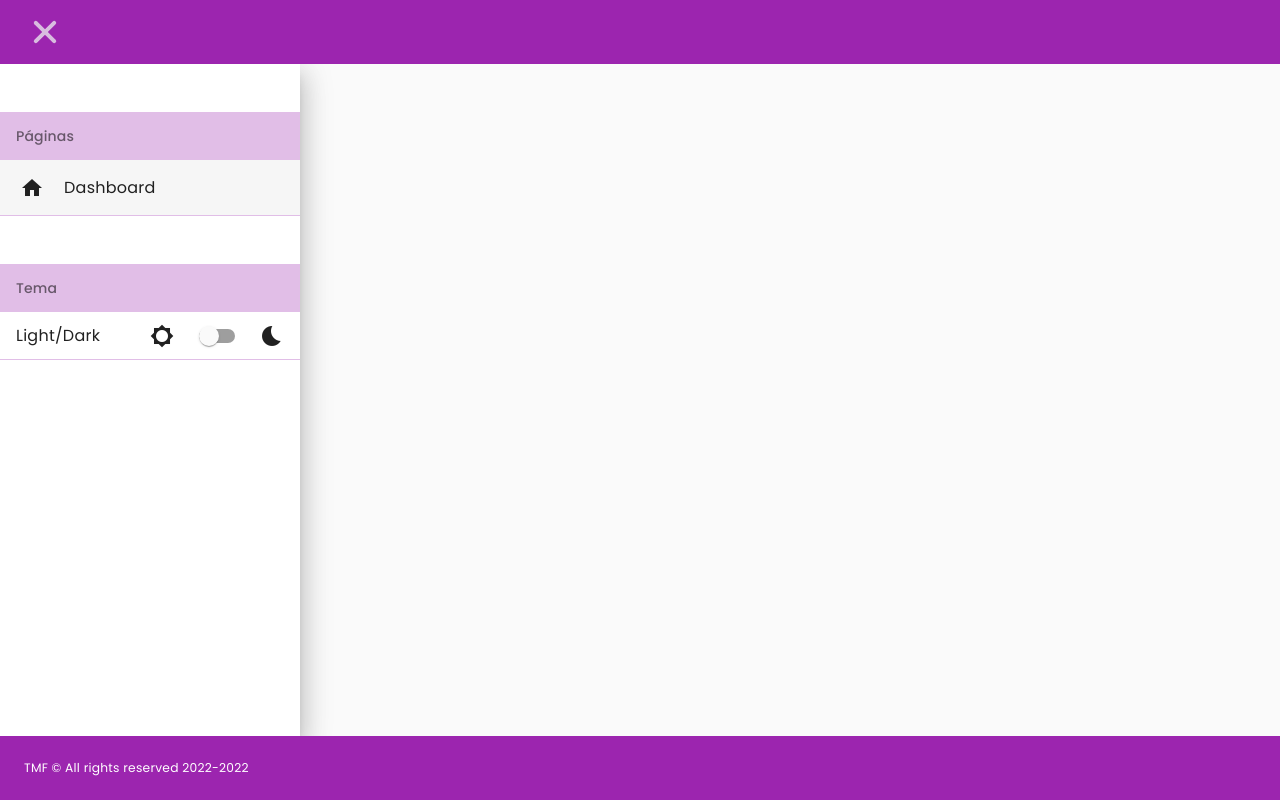
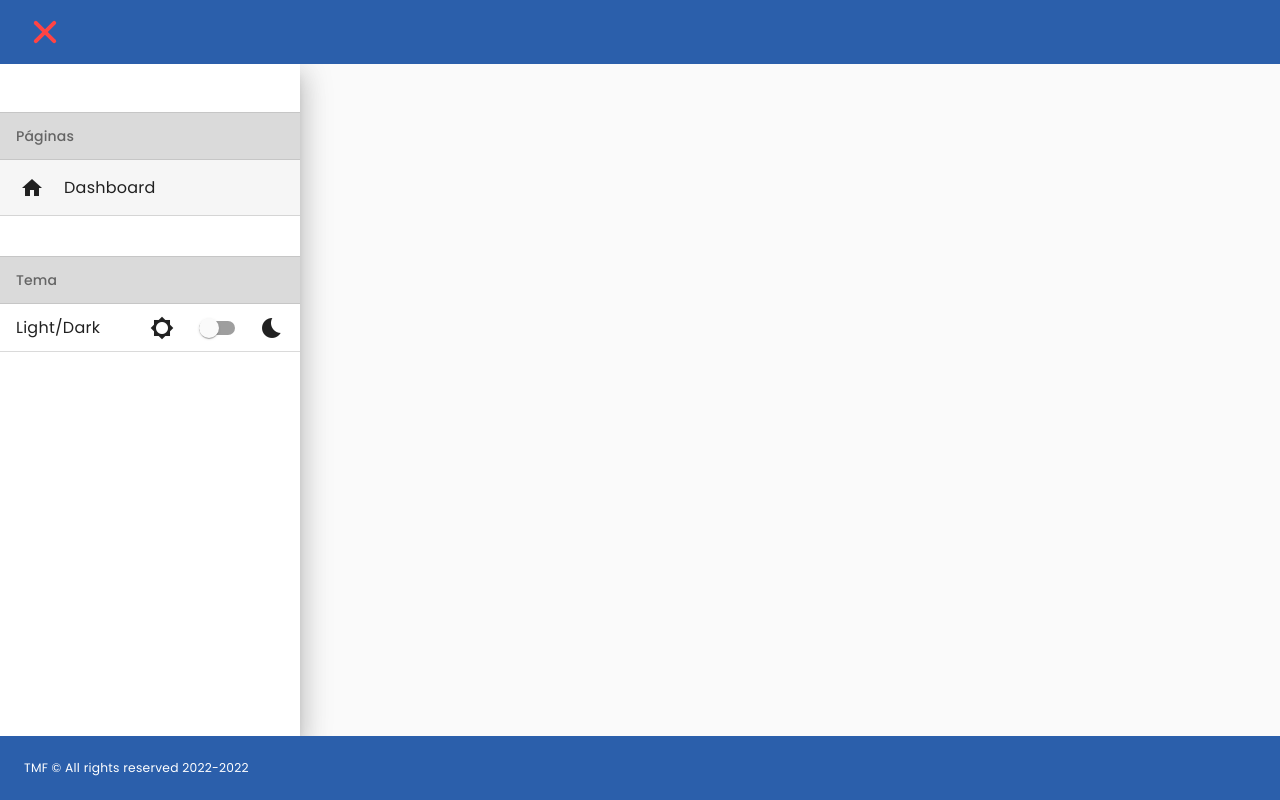
Before and after one commit to martins86/mfe-portal, an Angular app: page /maintenance in a window 1280 px wide. Both pictures are taken after a click on the button 44 px from the left and 32 px from the top of the page. Built offline with nearby package versions, Linux system fonts and the light colour scheme.

Commit message:
refactor(layout): mudando cores

```diff
--- a/projects/portal/src/app/layout/default/left-bar/left-bar.component.html
+++ b/projects/portal/src/app/layout/default/left-bar/left-bar.component.html
@@ -1,13 +1,14 @@
 <nav role="navigation">
   <mat-nav-list>
-    <mat-list>
-      <h3 mat-subheader>Páginas</h3>
+    <mat-list role="list">
+      <h3 mat-subheader color="accent">Páginas</h3>
       <mat-list-item
         [routerLink]="['/']"
         [routerLinkActiveOptions]="{ exact: true }"
         routerLinkActive="active"
+        role="listitem"
       >
-        <mat-icon mat-list-icon aria-hidden="false" aria-label="home icon"
+        <mat-icon mat-list-icon aria-hidden="false" aria-label="ícone home"
           >home</mat-icon
         >
         <div mat-line>Dashboard</div>
@@ -15,19 +16,19 @@
     </mat-list>
   </mat-nav-list>
 
-  <mat-nav-list>
-    <mat-list>
+  <mat-list role="list">
     <h3 mat-subheader>Tema</h3>
-      <mat-list-item>
+    <mat-list-item role="listitem">
       <h5 mat-line>Light/Dark</h5>
       <div
         class="w-50 d-flex flex-row justify-content-between align-items-center"
       >
-          <mat-icon>brightness_5</mat-icon>
+        <mat-icon aria-hidden="false" aria-label="ícone sol"
+          >brightness_5</mat-icon
+        >
         <mat-slide-toggle [formControl]="toggleControl"> </mat-slide-toggle>
-          <mat-icon>bedtime</mat-icon>
+        <mat-icon aria-hidden="false" aria-label="ícone lua">bedtime</mat-icon>
       </div>
     </mat-list-item>
   </mat-list>
-  </mat-nav-list>
 </nav>
--- a/projects/portal/src/app/layout/default/left-bar/left-bar.component.scss
+++ b/projects/portal/src/app/layout/default/left-bar/left-bar.component.scss
@@ -1,5 +1,5 @@
 mat-nav-list {
-  margin-top: 40px;
+  margin: 40px 0;
 }
 
 .mat-subheader {
@@ -9,6 +9,6 @@ mat-nav-list {
   color: var(--accent-color);
 }
 
-.mat-nav-list .mat-list-item {
+.mat-list-item {
   border-bottom: 1px solid var(--primary-lighter-color);
 }
--- a/projects/portal/src/app/layout/default/theme/styles/portal-theme.scss
+++ b/projects/portal/src/app/layout/default/theme/styles/portal-theme.scss
@@ -12,20 +12,20 @@
 @import './dark.scss';
 
 body {
-  --primary-color: #9c25af;
-  --primary-lighter-color: #e1bee7;
-  --primary-darker-color: #801696;
+  --primary-color: #2b5fab;
+  --primary-lighter-color: rgb(171 171 171 / 44%);
+  --primary-darker-color: #164196;
   --text-primary-color: #{$light-primary-text};
   --text-primary-lighter-color: #{$dark-primary-text};
   --text-primary-darker-color: #{$light-primary-text};
-  --accent-color: #7c1e95;
-  --accent-lighter-color: #d8bcdf;
-  --accent-darker-color: #5f1278;
+  --accent-color: #d4d4d4;
+  --accent-lighter-color: #f2f2f2;
+  --accent-darker-color: #c3c3c3;
   --text-accent-color: #{$light-primary-text};
   --text-accent-lighter-color: #{$dark-primary-text};
   --text-accent-darker-color: #{$light-primary-text};
   --warn-color: #ff0000;
-  --warn-lighter-color: #ffb3b3;
+  --warn-lighter-color: #ff4444;
   --warn-darker-color: var(--warn-color);
   --text-warn-color: #{$light-primary-text};
   --text-warn-lighter-color: #{$dark-primary-text};
--- a/projects/portal/src/app/layout/default/top-bar/top-bar.component.scss
+++ b/projects/portal/src/app/layout/default/top-bar/top-bar.component.scss
@@ -66,5 +66,5 @@ button.toggle {
 }
 
 .toggle.active span {
-  background-color: var(--accent-lighter-color);
+  background-color: var(--warn-lighter-color);
 }
```
Lines whose indentation alone changed are shown as unchanged.
